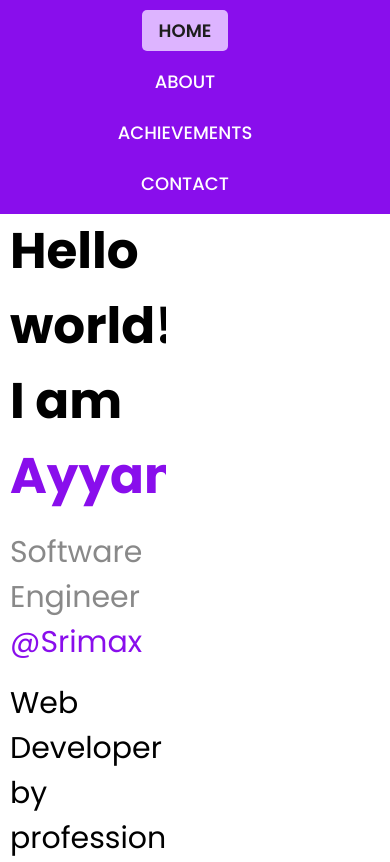
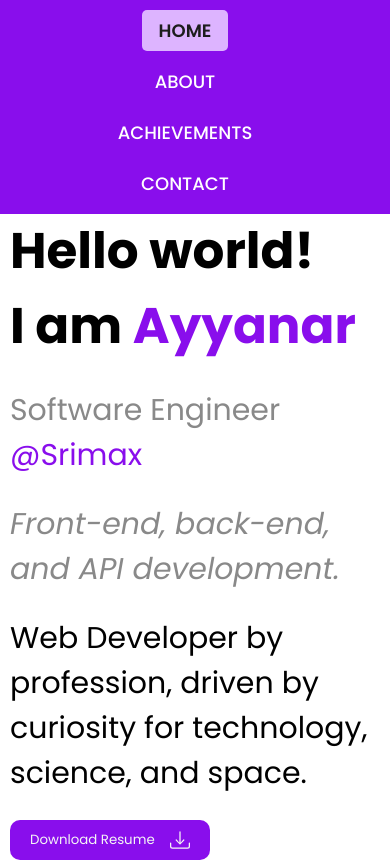
Before and after one commit to ms-ayyanar/portfolio, a Vue app: page /portfolio/ in a window 390 px wide. Shown: the top 862 px of the page. Built offline with nearby package versions, Linux system fonts and the light colour scheme.

Commit message:
Style changes

```diff
--- a/src/App.vue
+++ b/src/App.vue
@@ -1,11 +1,9 @@
 <script setup>
-import MainPage from './components/MainPage.vue';
+import Main from './components/Main.vue';
 </script>
 
 <template>
-  <MainPage></MainPage>
+  <Main></Main>
 </template>
 
-<style scoped>
-
-</style>
+<style scoped></style>
--- a/src/components/Home.vue
+++ b/src/components/Home.vue
@@ -5,9 +5,10 @@
             <p style="color: var(--gray-text);">Software Engineer <a
                     style="color: var(--color-purple); text-decoration: none;" target="_blank"
                     href="https://www.srimax.com/">@Srimax</a></p>
+
+            <p style="color: var(--gray-text); font-style: italic;">Front-end, back-end, and API development.</p>
             <p>Web Developer by profession, driven by curiosity for technology, science, and space.</p>
             <!-- <p>I build games, play games, and love understanding how they work.</p> -->
-            <p style="color: var(--gray-text); font-style: italic;">Front-end, back-end, and API development.</p>
 
             <div id="button-container">
                 <button @click="download()" style="margin-right: 10px;" class="btn btn-purple flex-button">Download Resume
@@ -21,7 +22,7 @@
             </div>
         </div>
         <!-- <div id="img-container">
-            <img class="image-self" src="../assets/images/me.png" alt="" width="500" height="600">
+            <img class="image-self" src="../assets/images/wallpaper1.jpg" alt="" width="500" height="500">
         </div> -->
     </div>
 </template>
@@ -36,32 +37,28 @@ const download = () => {
 }
 </script>
 <style scoped>
-* {
+#me-container {
+    display: flex;
+    flex-direction: column;
+    gap: 1rem;
     overflow: hidden;
 }
 
-#me-container>div {
+#text-container {
     display: flex;
     flex-direction: column;
-    gap: 1rem;
-}
-
-#text-container {
-    width: 40%;
-    height: auto;
-    position: absolute;
+    width: 50%;
+    gap: 1.4rem;
 }
 
 #img-container {
-    width: 60%;
-    text-align: right;
-    position: relative;
-    left: 40%;
+    display: flex;
+    flex-direction: column;
+    align-items: flex-end;
 }
 
 .image-self {
     border-radius: 10px;
-    image-resolution: ce;
     transition: transform 0.4s ease;
 }
 
@@ -96,4 +93,14 @@ p {
     justify-content: space-between;
     gap: 15px;
 }
+
+/* Mobile width */
+
+@media (max-width: 750px) {
+    #text-container {
+        display: flex;
+        gap: 1.5rem;
+        width: 100%;
+    }
+}
 </style>
--- a/src/components/MainPage.vue
+++ b/src/components/Main.vue
@@ -67,7 +67,7 @@ const routes = ref([
     font-weight: 600;
 }
 
-@media screen and (max-width: 480px) {
+@media screen and (max-width: 750px) {
     .nav-tabs {
         flex-direction: column;
         height: auto;
--- a/src/main.js
+++ b/src/main.js
@@ -2,6 +2,5 @@ import { createApp } from 'vue'
 import './style.css'
 import App from './App.vue';
 import router from './routes/router';
-console.log("Worked!");
 
 createApp(App).use(router).mount('#app')
```
Also changed, not shown: src/assets/images/wallpaper1.jpg (added).
